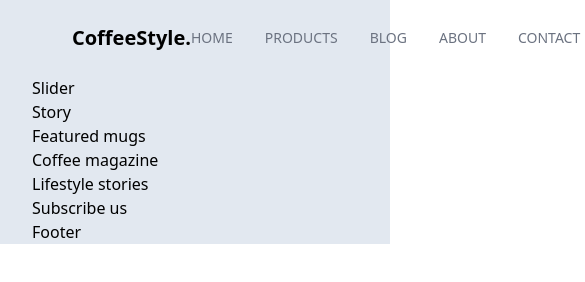
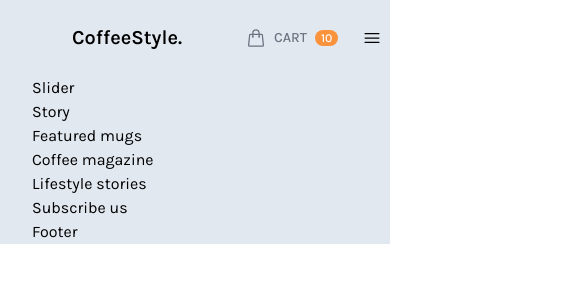
Before and after one commit to acedinh001/tailwind-coffee-shop, a website: page public/index.html in a window 390 px wide. Shown: the top 282 px of the page, 585 px wide, since content can reach past the window. Drawn offline with nearby package versions, Linux system fonts and the light colour scheme; files that its build step writes are made by us from their sources.

Commit message:
responsive header

```diff
--- a/public/index.html
+++ b/public/index.html
@@ -5,15 +5,18 @@
         <meta http-equiv="X-UA-Compatible" content="IE=edge" />
         <meta name="viewport" content="width=device-width, initial-scale=1.0" />
         <title>Coffee Shop</title>
+        <link rel="icon" type="image/x-icon" href="./images/favicon.png" />
         <link href="./output.css" rel="stylesheet" />
     </head>
     <body>
         <div class="root">
-            <div class="content-wrapper max-w-screen-2xl text-base mx-auto px-8 bg-slate-200">
+            <div class="content-wrapper max-w-screen-2xl text-base font-kalar mx-auto px-8 bg-slate-200">
                 <header class="py-6 mx-10">
-                    <nav class="flex flex-row justify-between items-center">
+                    <nav class="flex flex-row justify-between items-center relative">
                         <div class="logo basis-2/6 font-semibold text-xl text-center cursor-pointer">CoffeeStyle.</div>
-                        <ul class="basis-3/6 flex flex-row justify-end items-center gap-8 uppercase text-sm text-gray-500 font-medium">
+                        <ul
+                            id="ace-top-menu"
+                            class="hidden basis-3/6 lg:flex lg:flex-row lg:justify-end lg:items-center lg:gap-8 uppercase text-sm text-gray-500 font-medium">
                             <li class="ace-top-menu-item">
                                 <a class="#" href="#">Home</a>
                             </li>
@@ -33,7 +36,8 @@
                                 <a class="#" href="#">AceDinh</a>
                             </li>
                         </ul>
-                        <ul class="basis-1/6 flex flex-row items-center justify-start ml-16 uppercase text-sm font-medium text-gray-500">
+                        <ul
+                            class="basis-3/6 lg:basis-1/6 flex flex-row items-center bg:justify-start justify-end ml-16 uppercase text-sm font-medium text-gray-500">
                             <li class="ace-top-menu-item flex flex-row items-center justify-between">
                                 <svg
                                     xmlns="http://www.w3.org/2000/svg"
@@ -51,6 +55,19 @@
                                 <span class="ace-badge-circle bg-orange-400 text-white">10</span>
                             </li>
                         </ul>
+
+                        <div class="lg:hidden basis-1/6 sm:px-4 px-6">
+                            <svg
+                                id="ace-top-menu-toggle"
+                                xmlns="http://www.w3.org/2000/svg"
+                                fill="none"
+                                viewBox="0 0 24 24"
+                                stroke-width="1.5"
+                                stroke="currentColor"
+                                class="ace-icon">
+                                <path stroke-linecap="round" stroke-linejoin="round" d="M3.75 6.75h16.5M3.75 12h16.5m-16.5 5.25h16.5" />
+                            </svg>
+                        </div>
                     </nav>
                 </header>
                 <!-- End header -->
@@ -75,4 +92,5 @@
         </div>
         <!-- End root -->
     </body>
+    <script src="./main.js" type="text/javascript" async></script>
 </html>
--- /dev/null
+++ b/public/main.js
@@ -0,0 +1,11 @@
+// Author: acedinh.dev
+
+const topMenu = document.getElementById('ace-top-menu')
+const topMenuToggle = document.getElementById('ace-top-menu-toggle')
+
+topMenuToggle.addEventListener('click', (e) => {
+    if (topMenuToggle.contains(e.target)) {
+        topMenu.classList.toggle('hidden')
+        topMenu.classList.toggle('ace-top-menu-expanded')
+    }
+})
--- a/src/input.css
+++ b/src/input.css
@@ -1,9 +1,14 @@
+@import url('https://fonts.googleapis.com/css2?family=Karla:ital,wght@0,200..800;1,200..800&display=swap');
 @tailwind base;
 @tailwind components;
 @tailwind utilities;
 
+.ace-top-menu-expanded {
+    @apply absolute z-10 bg-white top-10 w-full text-center animate-slideDown;
+}
+
 .ace-top-menu-item {
-    @apply cursor-pointer py-1 hover:text-gray-800 relative after:absolute after:bottom-0 after:left-0 after:h-0.5 after:w-0 after:hover:w-full after:bg-light-coffee after:transition-all after:ease-in-out after:duration-300;
+    @apply cursor-pointer py-1 hover:text-gray-800 relative after:lg:absolute after:lg:bottom-0 after:lg:left-0 after:lg:h-0.5 after:lg:w-0 after:lg:hover:w-full after:lg:bg-light-coffee after:lg:transition-all after:lg:ease-in-out after:lg:duration-300;
 }
 
 .ace-icon {
--- a/tailwind.config.js
+++ b/tailwind.config.js
@@ -3,8 +3,20 @@ module.exports = {
     content: ['./public/**/*.{html,js}'],
     theme: {
         extend: {
+            fontFamily: {
+                kalar: ['Karla', 'sans-serif']
+            },
             colors: {
                 'light-coffee': '#c89f94'
+            },
+            keyframes: {
+                slideDown: {
+                    '0%': { transform: 'translateY(-10px)' },
+                    '190%': { transform: 'translateY(0)' }
+                }
+            },
+            animation: {
+                slideDown: 'slideDown .4s ease-in-out'
             }
         }
     },
```
Also changed, not shown: public/images/favicon.png (added).
